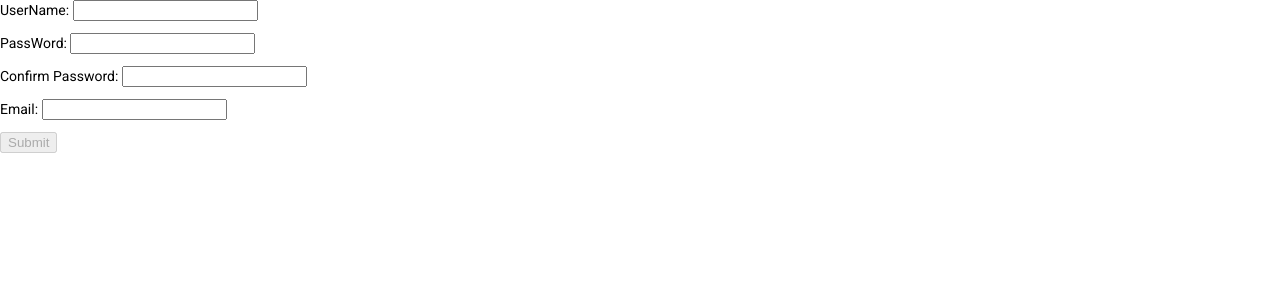
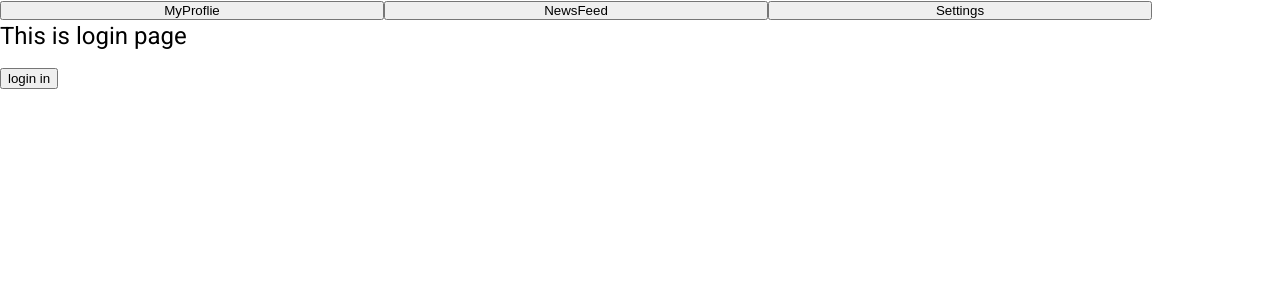
Before and after one commit to David3567/Antra-Share-Feb-2022, an Angular app in the folder antraShares/: page / in a window 1280 px wide. Shown: the top 300 px of the page. Built offline with nearby package versions, Linux system fonts and the light colour scheme.

Commit message:
add routing to app

```diff
--- a/antraShares/src/app/app-routing.module.ts
+++ b/antraShares/src/app/app-routing.module.ts
@@ -1,10 +1,30 @@
 import { NgModule } from '@angular/core';
 import { RouterModule, Routes } from '@angular/router';
+import { AdminComponent } from './admin/admin.component';
+import { UserinfoComponent } from './admin/userinfo/userinfo.component';
+import { LoginComponent } from './login/login.component';
+import { RegisterPageComponent } from './login/register-page/register-page.component';
+import { NewsfeedComponent } from './newsfeed/newsfeed.component';
+import { NewsfeedModule } from './newsfeed/newsfeed.module';
+import { ProfileComponent } from './profile/profile.component';
+import { SettingComponent } from './setting/setting.component';
 
-const routes: Routes = [];
+const routes: Routes = [
+  { path: '', component: LoginComponent },
+  { path: 'register', component: RegisterPageComponent },
+  { path: 'admin', component: AdminComponent },
+  { path: 'admin/userinfo/:id', component: UserinfoComponent },
+  { path: 'profile', component: ProfileComponent },
+  { path: 'setting', component: SettingComponent },
+  { path: 'home', component: NewsfeedComponent },
+
+  // { path: '', redirectTo:'home',pathMatch:'full' },
+
+  // { path: '**', component: NewsfeedComponent },
+];
 
 @NgModule({
   imports: [RouterModule.forRoot(routes)],
-  exports: [RouterModule]
+  exports: [RouterModule],
 })
-export class AppRoutingModule { }
+export class AppRoutingModule {}
--- a/antraShares/src/app/app.component.css
+++ b/antraShares/src/app/app.component.css
@@ -11,7 +11,7 @@ body {
 }
 
 
-.footer{
+/* .footer{
     display: flex;
     justify-content: center;
     position: fixed;
@@ -19,11 +19,11 @@ body {
     right: 0;
     bottom: 0;
     left: 0;
-    /* background-color: #0b4d14;  */
+
     color: white;
     margin: 0px auto 0px;
     padding: 0px 0px;
-}
+} */
 button{
     width: 30%;
 }
--- a/antraShares/src/app/app.component.html
+++ b/antraShares/src/app/app.component.html
@@ -1,11 +1,10 @@
-
 <!-- <mat-slider min="1" max="100" step="1" value="50"></mat-slider> -->
 <!-- <div class="container"> -->
-  <!-- <app-admin></app-admin> -->
+<!-- <app-admin></app-admin> -->
 
-  <!-- <app-newsfeed></app-newsfeed> -->
+<!-- <app-newsfeed></app-newsfeed> -->
 
-  <!-- <div class="footer">
+<!-- <div class="footer">
     <button>MyProflie</button>
     <button>NewsFeed</button>
     <button>Settings</button>
@@ -15,4 +14,11 @@
 
 <!-- <app-setting></app-setting> -->
 
-<app-login></app-login>
+<!-- <app-login></app-login> -->
+
+<div class="footer">
+  <button [routerLink]="['profile']">MyProflie</button>
+  <button [routerLink]="['home']">NewsFeed</button>
+  <button [routerLink]="['setting']">Settings</button>
+</div>
+<router-outlet></router-outlet>
--- a/antraShares/src/app/login/login.component.html
+++ b/antraShares/src/app/login/login.component.html
@@ -1 +1,3 @@
-<app-register-page></app-register-page>
+<!-- <app-register-page></app-register-page>    -->
+<h1>This is login page</h1>
+<button (click)="onLoginBtn()">login in</button>
--- a/antraShares/src/app/login/login.component.ts
+++ b/antraShares/src/app/login/login.component.ts
@@ -1,4 +1,5 @@
 import { Component, OnInit } from '@angular/core';
+import { Router } from '@angular/router';
 
 @Component({
   selector: 'app-login',
@@ -7,9 +8,11 @@ import { Component, OnInit } from '@angular/core';
 })
 export class LoginComponent implements OnInit {
 
-  constructor() { }
+  constructor(private router : Router) { }
 
   ngOnInit(): void {
   }
-
+  onLoginBtn(){
+    this.router.navigate(['home']);
+  }
 }
--- a/antraShares/src/app/login/login.module.ts
+++ b/antraShares/src/app/login/login.module.ts
@@ -3,6 +3,7 @@ import { CommonModule } from '@angular/common';
 import { LoginComponent } from './login.component';
 import { RegisterPageComponent } from './register-page/register-page.component';
 import { FormControl, FormsModule, ReactiveFormsModule } from '@angular/forms';
+
 
 
 
@@ -16,6 +17,8 @@ import { FormControl, FormsModule, ReactiveFormsModule } from '@angular/forms';
     CommonModule,
     FormsModule,
     ReactiveFormsModule,
+
+
   ],
   exports:[LoginComponent,]
 })
--- a/antraShares/src/app/profile/profile.component.ts
+++ b/antraShares/src/app/profile/profile.component.ts
@@ -34,9 +34,7 @@ export class ProfileComponent implements OnInit {
     { text: 'One',  color: color },
     { text: 'Two',  color: color },
     { text: 'Three',  color: color },
-    { text: 'Four',  color: color },
-    { text: 'Five',  color: color },
-    { text: 'Six',  color: color },
+
   ];
 
   ngOnInit(): void {
--- a/antraShares/src/app/setting/setting.component.html
+++ b/antraShares/src/app/setting/setting.component.html
@@ -3,6 +3,7 @@
     <h1> Settings Panel</h1>
   </mat-card-content>
   <mat-card-actions>
-    <button mat-button>Logout</button>
+    <button mat-button (click)="onLogout()">Logout</button>
   </mat-card-actions>
 </mat-card>
+<!-- [routerLink]="['login']" -->
--- a/antraShares/src/app/setting/setting.component.ts
+++ b/antraShares/src/app/setting/setting.component.ts
@@ -1,4 +1,5 @@
 import { Component, OnInit } from '@angular/core';
+import { Router } from '@angular/router';
 
 @Component({
   selector: 'app-setting',
@@ -7,9 +8,11 @@ import { Component, OnInit } from '@angular/core';
 })
 export class SettingComponent implements OnInit {
 
-  constructor() { }
+  constructor(private router :Router) { }
 
   ngOnInit(): void {
   }
-
+  onLogout(){
+    this.router.navigate([''])
+  }
 }
--- a/antraShares/src/app/setting/setting.module.ts
+++ b/antraShares/src/app/setting/setting.module.ts
@@ -7,11 +7,12 @@ import { MatCardModule } from '@angular/material/card';
 import { MatIconModule } from '@angular/material/icon';
 import { MatGridListModule } from '@angular/material/grid-list';
 
+
 @NgModule({
   declarations: [SettingComponent],
-  exports:[SettingComponent],
+  exports:[SettingComponent, ],
   imports: [
-    CommonModule, MatButtonModule, MatCardModule, MatGridListModule, MatIconModule
+    CommonModule, MatButtonModule, MatCardModule, MatGridListModule, MatIconModule,
   ]
 })
 export class SettingModule { }
```
Also changed, not shown: antraShares/src/app/newsfeed/likelist.component.html (added, +18 -0 lines).
